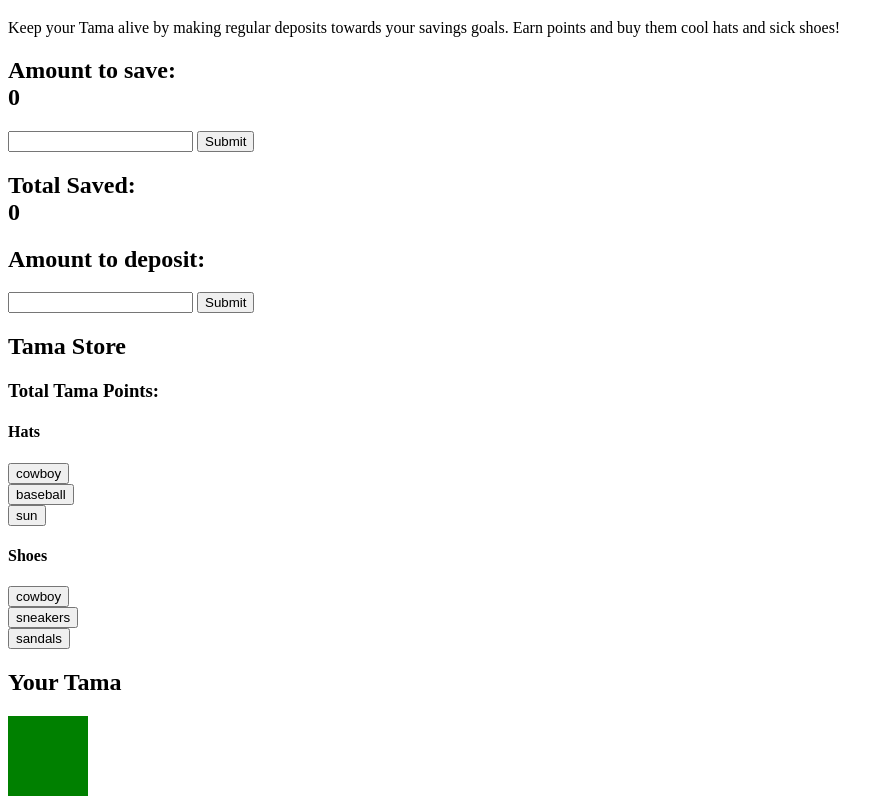
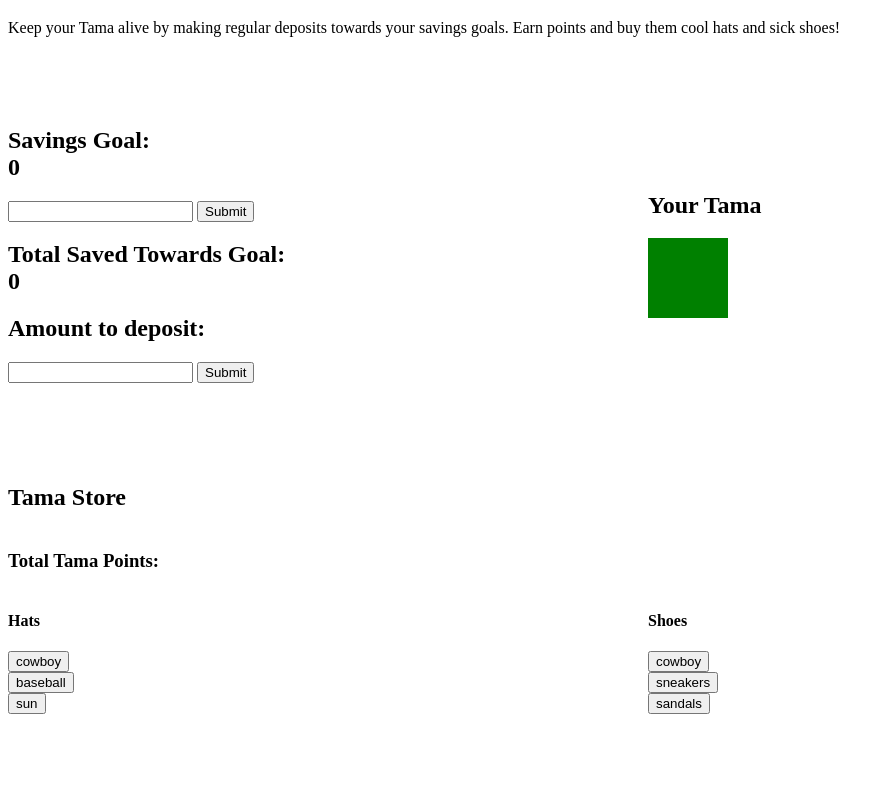
Before and after one commit to m-mackey/coding-test, a plain HTML site: page index.html in a window 1280 px wide. Shown: the part 61-865 px from the top of the page, without its empty margins (0-894 px from the left). After the commit the page ends 826 px from the top, so only its background shows below. Drawn offline with Linux system fonts and the light colour scheme.

Commit message:
Adding notes and a little bit of layout

```diff
--- a/index.html
+++ b/index.html
@@ -17,34 +17,51 @@
 
     <main id="wrapper">
 
+        <div id="money">
             <section>
-            <h2>Amount to save:
+                <!-- Make all inputs inline/just look a little nicer -->
+                <h2>Savings Goal:
                     <div id="goal">0</div>
                 </h2>
                 <form action="" id="goal-input">
-                <input type="number" name="goalAmount" id="goalAmount">
+                    <!-- Add label for form input -->
+                    <input type="number" name="goalAmount" id="goalAmount" min="0">
                     <input type="submit" value="Submit">
+                    <!-- make input disappear upon submission but do allow edits -->
                 </form>
 
                 <!-- add something that says like 'you did it' when saveed amount matches -->
             </section>
 
             <section>
-            <h2>Total Saved:
+                <h2>Total Saved Towards Goal:
                     <div id="total-saved">0</div>
+                    <!-- when total saved meets goal met, make something fun happen -->
                 </h2>
             </section>
 
             <section>
                 <h2>Amount to deposit:</h2>
                 <form action="" id="deposit-input">
-                <input type="number" name="depositAmount" id="depositAmount">
+                    <!-- Add label for form input -->
+                    <input type="number" name="depositAmount" id="depositAmount" min="0">
                     <input type="submit" value="Submit">
                 </form>
             </section>
+        </div>
+
+        <section id="tama">
+            <!-- Eventually make tama more than just a box, maybe customizable or give users several to pick from -->
+            <h2>Your Tama</h2>
+            <div id="tama-hat"></div>
+            <div id="tama-body"></div>
+            <div id="tama-shoes"></div>
+        </section>
+
+        <!-- add tama inventory, ability to remove items -->
 
         <section id="tama-store">
-            <h2>Tama Store</h2>
+            <h2 id="store-title">Tama Store</h2>
             <h3 id="tama-points">Total Tama Points:</h3>
             <!-- add tama points and math
             add cost to items-->
@@ -66,12 +83,7 @@
             </div>
         </section>
 
-        <section id="tama">
-            <h2>Your Tama</h2>
-            <div id="tama-hat"></div>
-            <div id="tama-body"></div>
-            <div id="tama-shoes"></div>
-        </section>
+
 
 
     </main>
--- a/scripts.js
+++ b/scripts.js
@@ -13,15 +13,16 @@ goalInput.addEventListener('submit', (e) => {
   goal.textContent = display;
 });
 
-function checkTotals() {
-  const currentGoal = Number(goal.textContent);
-  const currentSaved = Number(totalSaved.textContent);
-  if (currentGoal === currentSaved) {
-    console.log('match');
-  } else {
-    console.log('no match');
-  }
-}
+// change this fn to do something fun when goal and saved amounts match
+// function checkTotals() {
+//   const currentGoal = Number(goal.textContent);
+//   const currentSaved = Number(totalSaved.textContent);
+//   if (currentGoal === currentSaved) {
+//     console.log('match');
+//   } else {
+//     console.log('no match');
+//   }
+// }
 
 // Submits amount user deposits, adds it to total saved, and runs checkTotals which compares Total Saved to Savings Goal
 depositInput.addEventListener('submit', (e) => {
@@ -31,7 +32,7 @@ depositInput.addEventListener('submit', (e) => {
   const showNewTotal = `${newTotal}`;
   console.log(showNewTotal);
   totalSaved.textContent = showNewTotal;
-  checkTotals();
+  // checkTotals();
 });
 
 // get shoe section and add click event
--- a/styles.css
+++ b/styles.css
@@ -4,6 +4,60 @@
     box-sizing: border-box;
 }
 
+/* layout */
+#wrapper {
+    /* mobile first layout */
+    display: flex;
+    flex-direction: column;
+    height: 88vh;
+    width: 100vw;
+    align-items: center;
+}
+
+
+@media (min-width: 50rem){
+    /* when display is over a certain size */
+    /* everything needs to be more centered and nicely organized */
+    #wrapper{
+        display: grid;
+        grid-template-columns: repeat(2, 1fr);
+        grid-template-areas:
+        "money tama"
+        "money tama"
+        "tama-store tama-store";
+    }
+    #money {
+        grid-area: money;
+       }
+    #tama {
+        grid-area: tama;
+    }
+    #store-title {
+        grid-area: store-title;
+    }
+    #tama-points {
+        grid-area: tama-points;
+    }
+    #hats{
+        grid-area: hats;
+
+    }
+    #shoes {
+        grid-area: shoes;
+    }
+    #tama-store {
+        grid-area: tama-store;
+        display: grid;
+        grid-template-columns: repeat(2, 1fr);
+        grid-template-areas:
+        "store-title store-title"
+        "tama-points tama-points"
+        "hats shoes";
+    }
+}
+
+
+/* just styles */
 ul {
     list-style: none;
     padding-left: 0;
```
Lines whose indentation alone changed are shown as unchanged.
